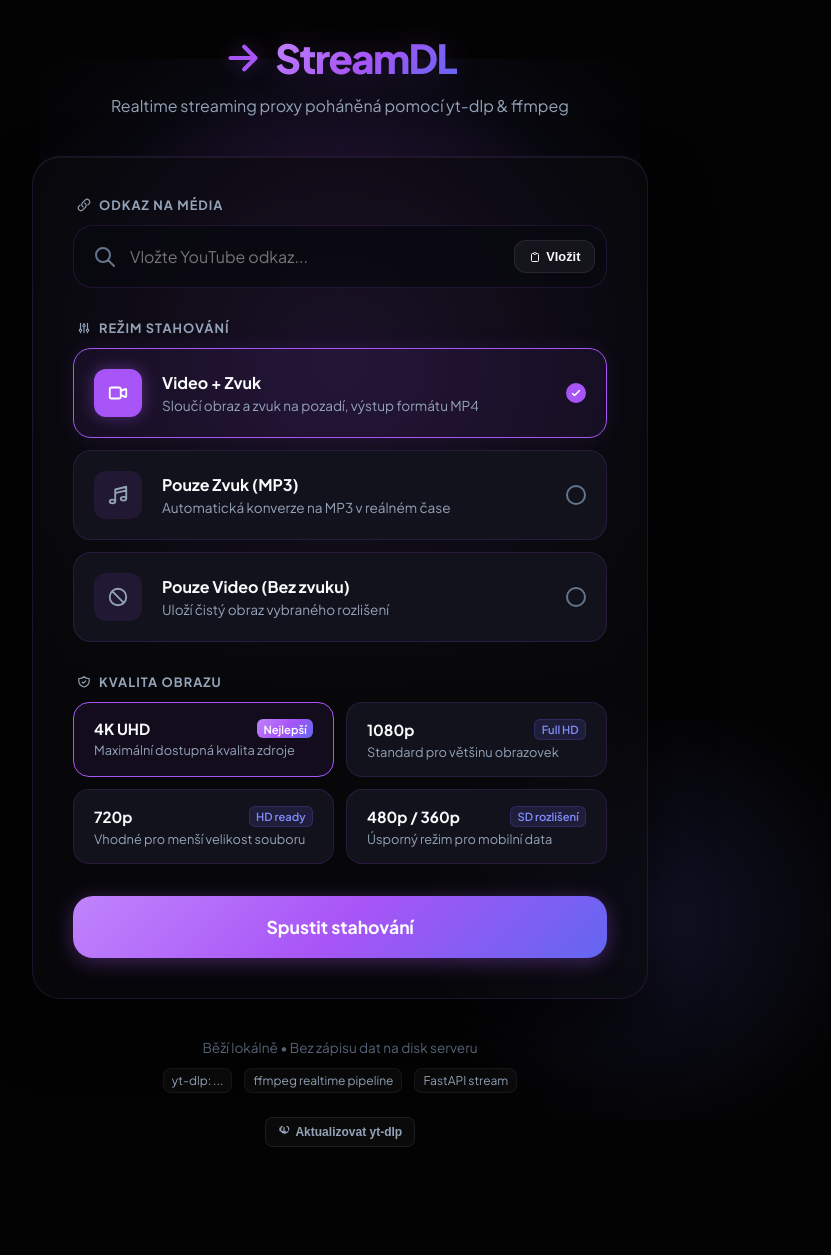
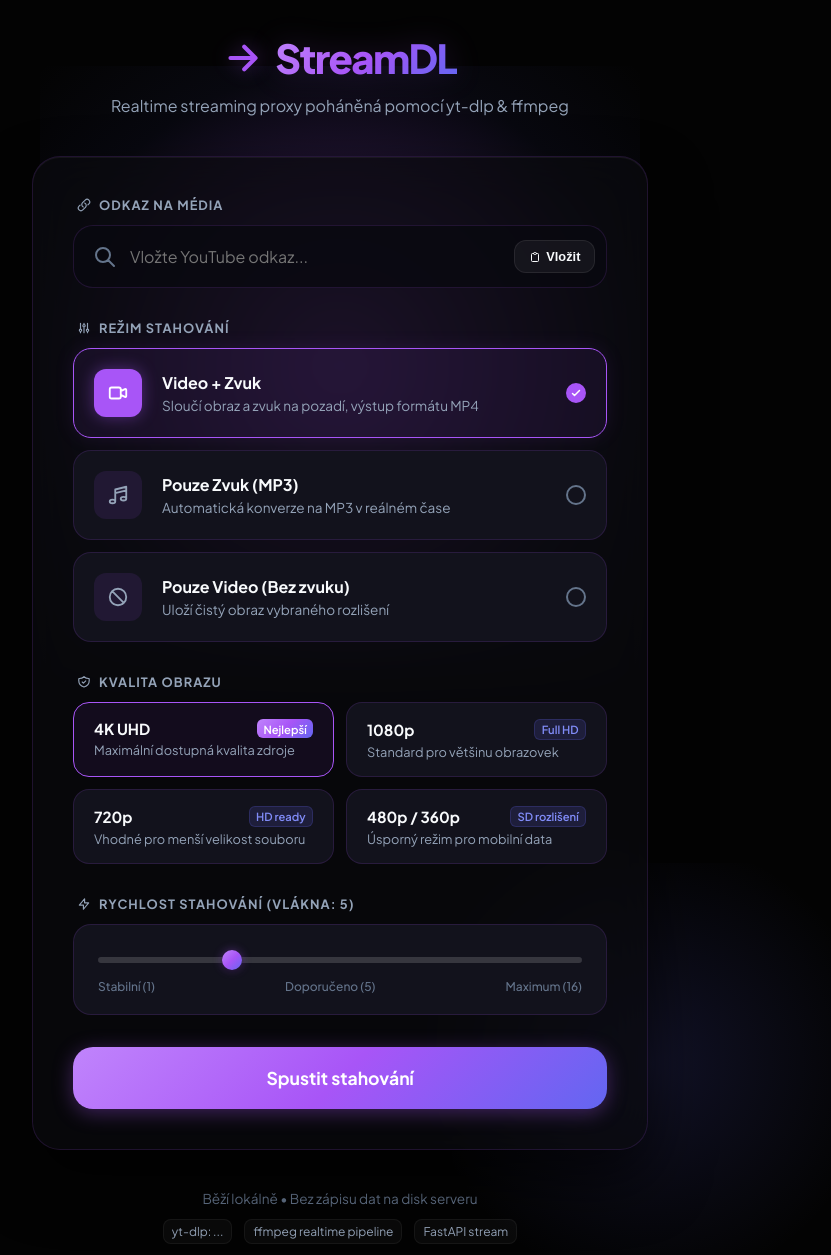
Before and after one commit to Dzendys/streamdl, a FastAPI app: page / in a window 1280 px wide. Shown: the top 1255 px of the page, without its empty margins (300-1131 px from the left). Before the commit the page ends 1147 px from the top, so only its background shows below. Run offline with FastAPI, Linux system fonts and the light colour scheme; data that the repository does not hold is empty; some libraries are stand-ins or nearby versions.

Commit message:
Add SoundCloud badge, concurrency slider, and audio-only source detection

```diff
--- a/static/css/style.css
+++ b/static/css/style.css
@@ -848,3 +848,59 @@ body::after {
 .skeleton-line.duration {
     width: 30%;
 }
+
+/* Advanced Section & Slider styling */
+.advanced-section {
+    margin-bottom: 2rem;
+}
+
+.slider-wrapper {
+    background-color: var(--bg-tertiary);
+    border: 1px solid var(--border);
+    border-radius: 18px;
+    padding: 1.25rem 1.5rem;
+}
+
+.concurrency-slider {
+    -webkit-appearance: none;
+    width: 100%;
+    height: 6px;
+    border-radius: 3px;
+    background: rgba(255, 255, 255, 0.08);
+    outline: none;
+    margin: 0.75rem 0;
+    transition: background 0.3s;
+}
+
+.concurrency-slider::-webkit-slider-runnable-track {
+    width: 100%;
+    height: 6px;
+    cursor: pointer;
+    background: rgba(255, 255, 255, 0.08);
+    border-radius: 3px;
+}
+
+.concurrency-slider::-webkit-slider-thumb {
+    -webkit-appearance: none;
+    height: 20px;
+    width: 20px;
+    border-radius: 50%;
+    background: var(--accent-gradient);
+    cursor: pointer;
+    margin-top: -7px;
+    box-shadow: 0 0 10px var(--accent-glow), 0 2px 4px rgba(0, 0, 0, 0.5);
+    transition: transform 0.1s, background 0.3s;
+}
+
+.concurrency-slider::-webkit-slider-thumb:hover {
+    transform: scale(1.15);
+}
+
+.slider-labels {
+    display: flex;
+    justify-content: space-between;
+    font-size: 0.75rem;
+    color: var(--text-muted);
+    font-weight: 500;
+    margin-top: 0.25rem;
+}
--- a/templates/index.html
+++ b/templates/index.html
@@ -26,6 +26,7 @@
             <input type="hidden" name="downloadMode" id="hiddenDownloadMode" value="auto">
             <input type="hidden" name="videoQuality" id="hiddenVideoQuality" value="max">
             <input type="hidden" name="audioBitrate" id="hiddenAudioBitrate" value="320">
+            <input type="hidden" name="concurrency" id="hiddenConcurrency" value="5">
 
             <div class="section-label">
                 <svg width="14" height="14" fill="none" viewBox="0 0 24 24" stroke="currentColor" stroke-width="2">
@@ -224,6 +225,24 @@
                 </div>
             </div>
 
+            <!-- Advanced Settings / Concurrency Slider -->
+            <div class="advanced-section">
+                <div class="section-label">
+                    <svg width="14" height="14" fill="none" viewBox="0 0 24 24" stroke="currentColor" stroke-width="2">
+                        <path stroke-linecap="round" stroke-linejoin="round" d="M13 10V3L4 14h7v7l9-11h-7z" />
+                    </svg>
+                    <span>Rychlost stahování (Vlákna: <span id="concurrencyValue">5</span>)</span>
+                </div>
+                <div class="slider-wrapper">
+                    <input type="range" id="concurrencyRange" min="1" max="16" value="5" class="concurrency-slider">
+                    <div class="slider-labels">
+                        <span>Stabilní (1)</span>
+                        <span>Doporučeno (5)</span>
+                        <span>Maximum (16)</span>
+                    </div>
+                </div>
+            </div>
+
             <!-- Status Panel shown during download -->
             <div class="status-panel" id="statusPanel" style="display: none;">
                 <div class="progress-bar-wrapper">
```
